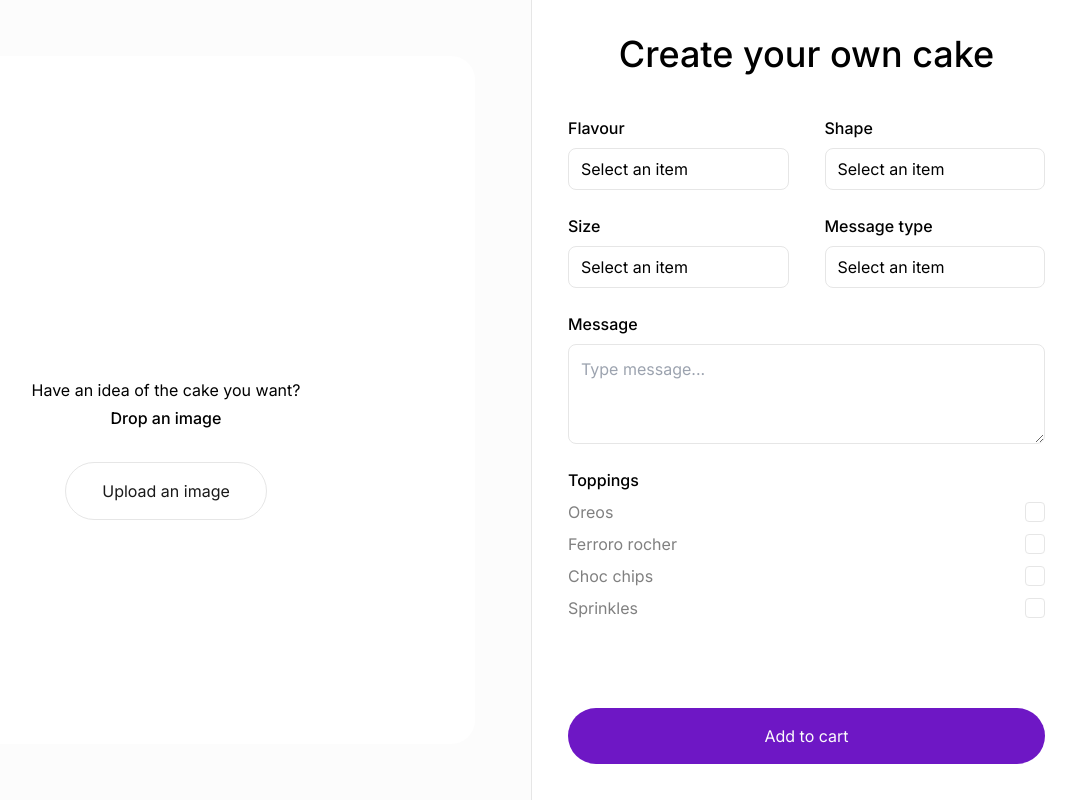
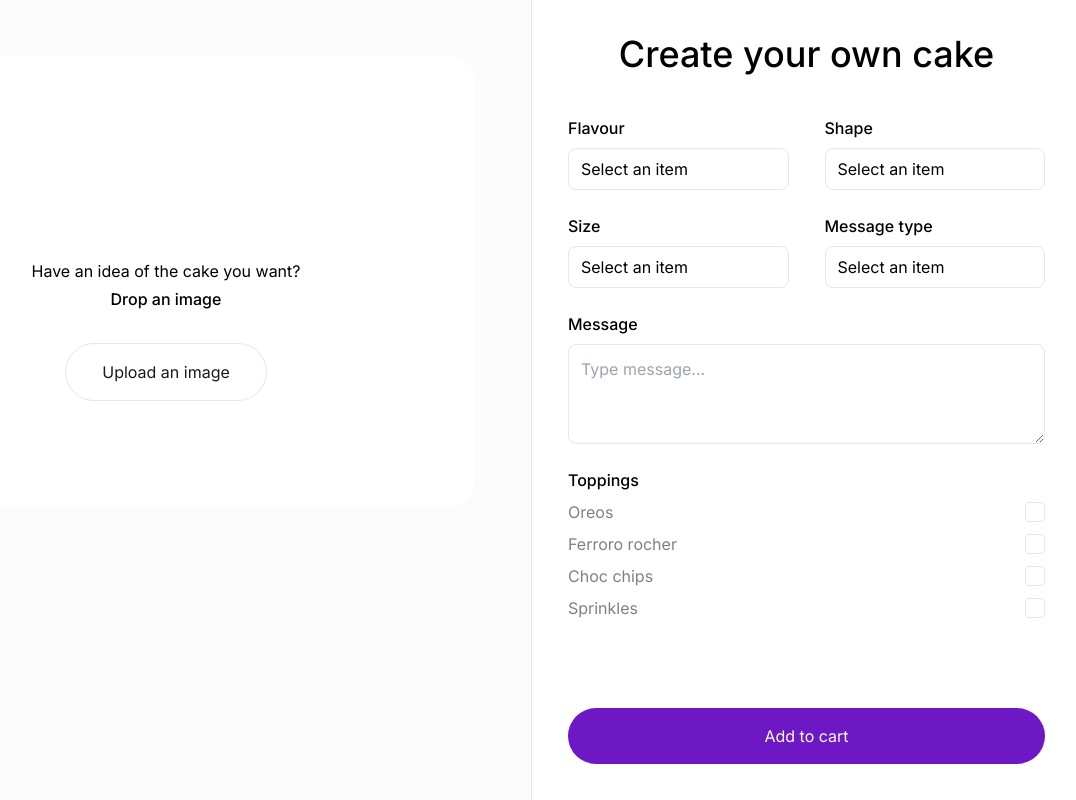
Before and after one commit to snubwoody/Cakes-and-Bakes, a SvelteKit app in the folder frontend/: page /order in a window 1280 px wide. Shown: the whole page, without its empty margins (199-1275 px from the left). Built offline with nearby package versions, Linux system fonts and the light colour scheme; some icons are missing.

Commit message:
fixed the image upload layout by setting fixed height

```diff
--- a/frontend/src/routes/checkout/checkout.svelte
+++ b/frontend/src/routes/checkout/checkout.svelte
@@ -11,7 +11,7 @@
 
 	let cart = new Cart()
 
-	//TODO handle null values
+	//TODO handle null values or maybe just post the data as a form
 	function addPurchase(){
 		let formData = new FormData(form)
 
@@ -29,7 +29,7 @@
 </script>
 
 <!--TODO find a way to parse things like dates and card numbers-->
-<section class="w-full max-w-[450px] flex flex-col gap-6 items-center">
+<section class="w-full max-w-[450px] flex flex-col gap-6 items-center md:items-start">
 	<Text weight="medium" size="h1">Checkout</Text>
 	<form bind:this={form} class="w-full flex flex-col gap-8">
 		<div class="flex flex-col gap-6">
@@ -47,14 +47,6 @@
 				<Input name="date" label="Pick up date" placeholder="DD / MM / YYYY"/>
 			{/if}
 		</div>
-		<!-- <Divider/>
-		<div class="flex flex-col gap-6 w-full">
-			<Input name="cardNumber" label="Card number" placeholder="0000 0000 0000 0000"/>
-			<div class="flex items-center gap-7">
-				<Input name="cardExpiry" label="Expiry" placeholder="MM / YY"/>
-				<Input name="cvv" label="CVV" placeholder="xxx"/>
-			</div>
-		</div> -->
 		<Button onClick={()=>{addPurchase()}}>Confirm purchase</Button>
 	</form>
 </section>
--- a/frontend/src/routes/order/+page.svelte
+++ b/frontend/src/routes/order/+page.svelte
@@ -9,8 +9,8 @@
 	<title>Order</title>
 </svelte:head>
 <main class="flex flex-col md:flex-row gap-3 sm:gap-7 md:gap-0 sm:px-6 md:px-0 sm:py-12 md:py-0 bg-neutral-100 l:bg-white">
-	<section class="bg-neutral-100 hidden sm:flex lg:py-11 lg:px-11 justify-center flex-1">
-		<div class="flex flex-col items-center justify-center gap-7 rounded-5 w-full aspect-[3/2] bg-white max-w-[650px]">
+	<section class="bg-neutral-100 hidden sm:flex md:py-11 md:px-8 lg:px-11 justify-center flex-1">
+		<div class="flex flex-col items-center justify-center gap-7 rounded-5 w-full bg-white max-w-[650px] h-[450px]">
 			<UploadCloudIcon size="66"/>
 			<div class="flex flex-col gap-1 items-center">
 				<Text>Have an idea of the cake you want?</Text>
```
